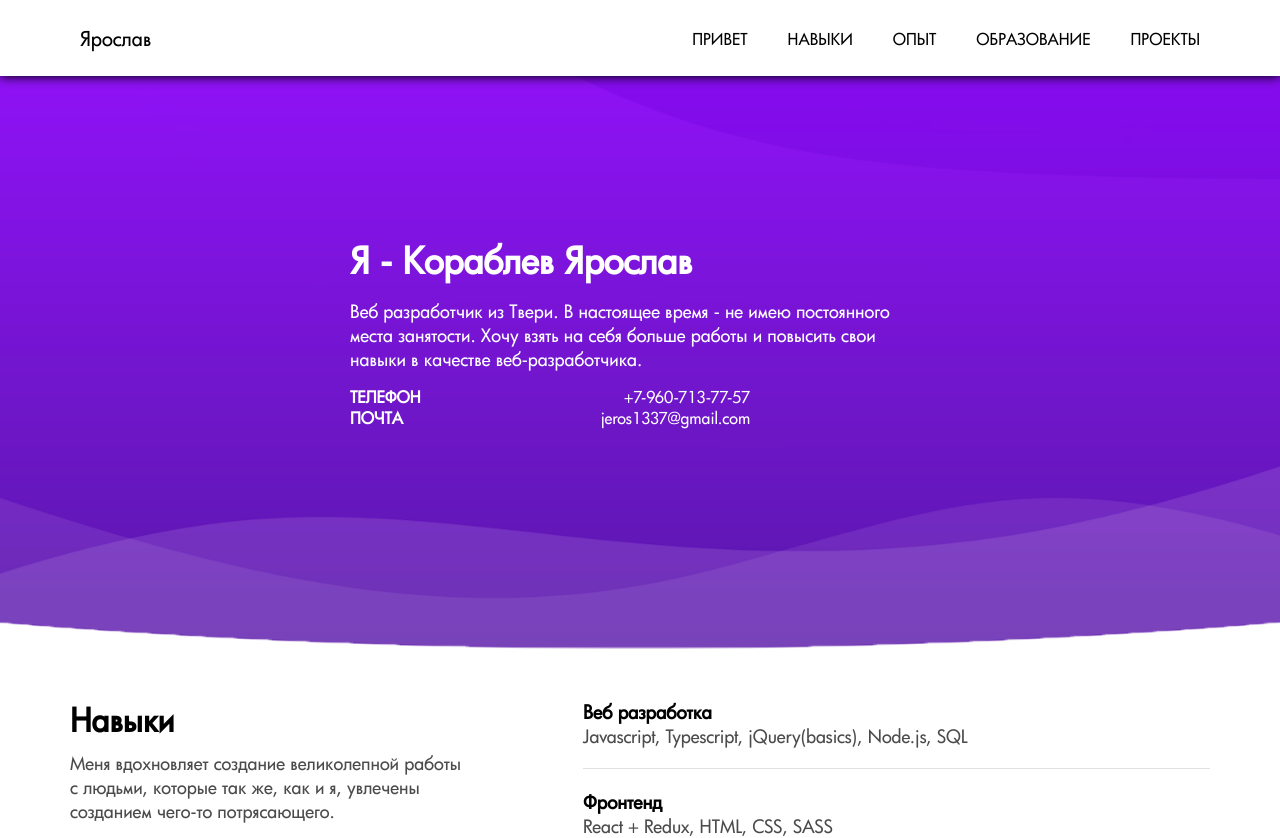
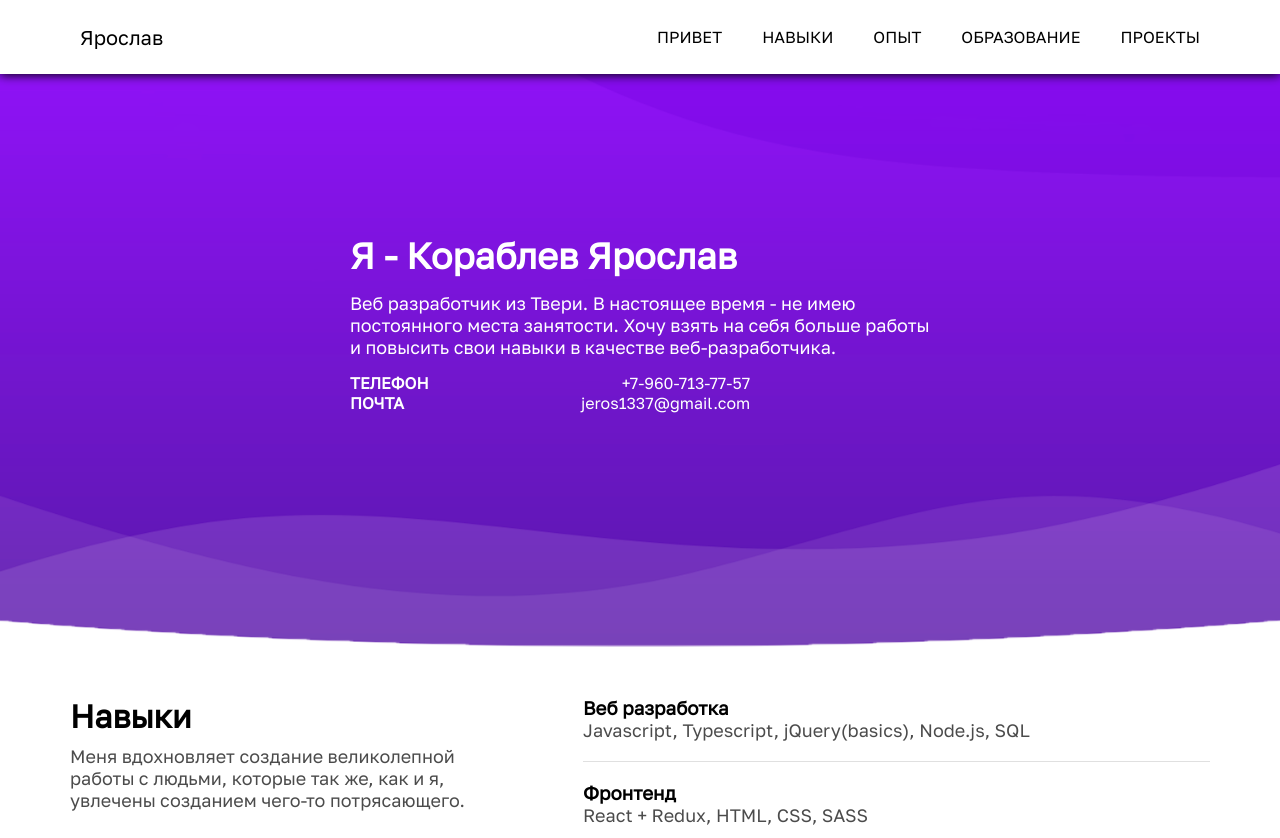
Before and after one commit to Y4R0SLAV/my-own-portfolio, a React (Create React App) app: page / in a window 1280 px wide. Shown: the top 838 px of the page. Built offline with nearby package versions, Linux system fonts and the light colour scheme.

Commit message:
changed font

```diff
--- a/src/App.css
+++ b/src/App.css
@@ -7,6 +7,13 @@
   margin: 0%;
   box-sizing: border-box;
 }
+
+@font-face {
+  font-family: "main";
+  src: url(./assets/fonts/Golos-Text_Regular.ttf) format("truetype");
+  font-style: normal;
+  font-weight: normal;
+  }
 
 @font-face {
   font-family: "firstOne";
@@ -23,5 +30,5 @@
 }
 
 body {
-  font-family: firstOne, secondOne, sans-serif;
+  font-family: main, firstOne, secondOne, sans-serif;
 }
```
Also changed, not shown: src/assets/fonts/Golos-Text_Regular.ttf (added).
